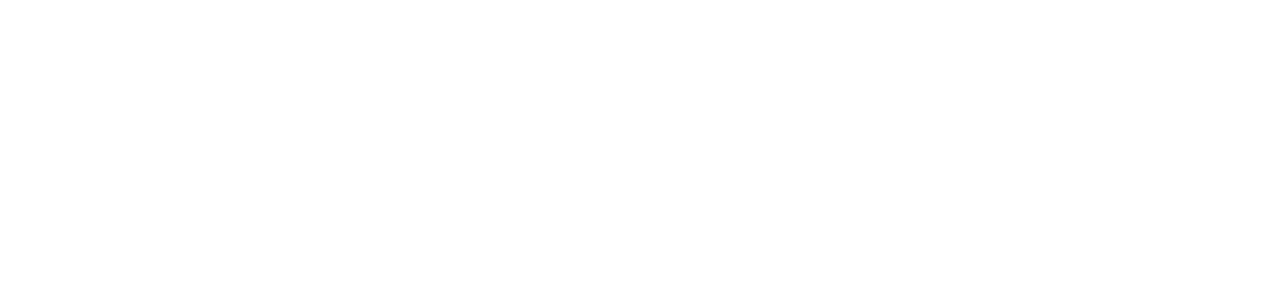
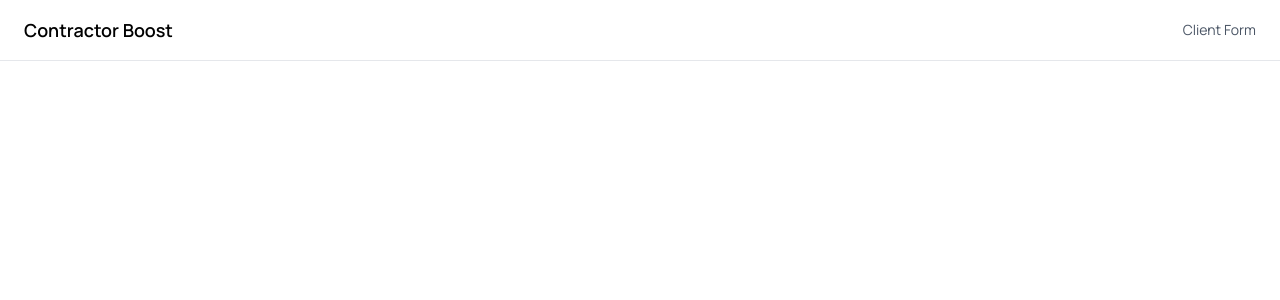
Before and after one commit to JohannesKarasik/ContractorBoost, a Next.js app: page /client-form in a window 1280 px wide. Shown: the top 300 px of the page. Built offline with nearby package versions, Linux system fonts and the light colour scheme.

Commit message:
Initial commit

```diff
--- /dev/null
+++ b/src/app/components/Layout/Header/ClientFormHeader.tsx
@@ -0,0 +1,17 @@
+'use client'
+
+export default function ClientFormHeader() {
+  return (
+    <header className="w-full border-b bg-white">
+      <div className="mx-auto flex max-w-7xl items-center justify-between px-6 py-4">
+        <div className="text-lg font-semibold">
+          Contractor Boost
+        </div>
+
+        <div className="text-sm text-gray-600">
+          Client Form
+        </div>
+      </div>
+    </header>
+  )
+}
--- a/src/app/components/Layout/LayoutShell.tsx
+++ b/src/app/components/Layout/LayoutShell.tsx
@@ -3,6 +3,7 @@
 import { usePathname } from 'next/navigation'
 import Header from '@/app/components/Layout/Header'
 import Footer from '@/app/components/Layout/Footer'
+import ClientFormHeader from '@/app/components/Layout/Header/ClientFormHeader'
 
 export default function LayoutShell({
   children,
@@ -10,13 +11,13 @@
   children: React.ReactNode
 }) {
   const pathname = usePathname()
-  const hideHeaderFooter = pathname === '/client-form'
+  const isClientForm = pathname === '/client-form'
 
   return (
     <>
-      {!hideHeaderFooter && <Header />}
+      {isClientForm ? <ClientFormHeader /> : <Header />}
       {children}
-      {!hideHeaderFooter && <Footer />}
+      {!isClientForm && <Footer />}
     </>
   )
 }
```
